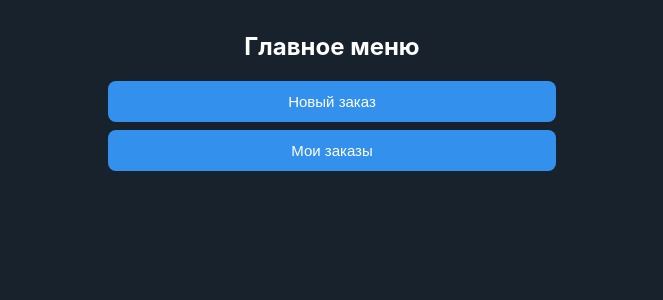
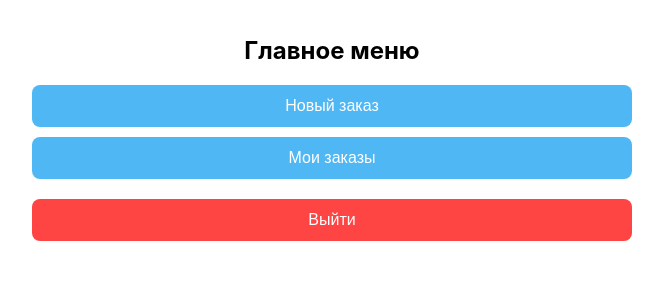
Before and after one commit to MiniPekkaaa/MiniApp, a Flask app: template templates/main_menu.html in a window 1280 px wide. Shown: the top 300 px of the page, without its empty margins (308-971 px from the left). Run offline with Flask 3, Linux system fonts and the light colour scheme; the template is opened without the code that fills it: most values are stand-ins (such as "Sample title", 1, 10 or a date in 2020); some libraries are stand-ins or nearby versions.

Commit message:
23.04.16

```diff
--- a/templates/main_menu.html
+++ b/templates/main_menu.html
@@ -5,22 +5,72 @@
     <meta charset="UTF-8">
     <meta name="viewport" content="width=device-width, initial-scale=1.0">
     <script src="https://telegram.org/js/telegram-web-app.js"></script>
-    <link rel="stylesheet" href="{{ url_for('static', filename='styles.css') }}">
+    <style>
+        body {
+            font-family: -apple-system, BlinkMacSystemFont, 'Segoe UI', Roboto, Helvetica, Arial, sans-serif;
+            margin: 0;
+            padding: 20px;
+            color: var(--tg-theme-text-color, #000000);
+            background: var(--tg-theme-bg-color, #ffffff);
+        }
+
+        .container {
+            max-width: 600px;
+            margin: 0 auto;
+            text-align: center;
+        }
+
+        h1 {
+            font-size: 24px;
+            margin-bottom: 20px;
+        }
+
+        .button {
+            display: block;
+            width: 100%;
+            padding: 12px 20px;
+            margin: 10px 0;
+            border: none;
+            border-radius: 8px;
+            background-color: var(--tg-theme-button-color, #50B7F5);
+            color: var(--tg-theme-button-text-color, #ffffff);
+            font-size: 16px;
+            cursor: pointer;
+            transition: opacity 0.2s;
+        }
+
+        .button:hover {
+            opacity: 0.8;
+        }
+
+        .button-exit {
+            background-color: #ff4444 !important;
+            color: white !important;
+            margin-top: 20px;
+        }
+    </style>
 </head>
 <body>
     <div class="container">
-        <h1 class="title">Главное меню</h1>
+        <h1>Главное меню</h1>
         <button onclick="window.location.href='/order_type?user_id={{ user_id }}'" class="button">
             Новый заказ
         </button>
         <button onclick="window.location.href='/my_orders?user_id={{ user_id }}'" class="button">
             Мои заказы
         </button>
+        <button onclick="exitApp()" class="button button-exit">
+            Выйти
+        </button>
     </div>
 
     <script>
         let tg = window.Telegram.WebApp;
         tg.expand();
+
+        function exitApp() {
+            tg.close();
+        }
     </script>
 </body>
 </html>
```
